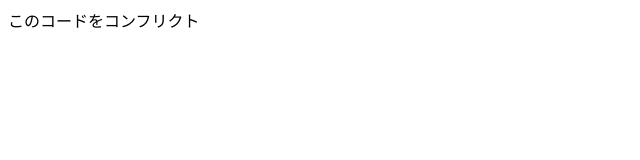
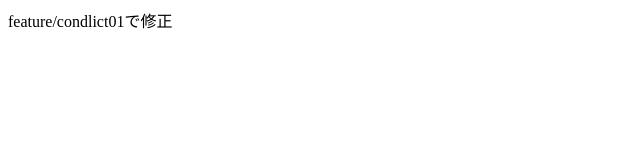
Before and after one commit to nakamura-toshiki/conflict-test, a plain HTML site: page index.html in a window 1280 px wide. Shown: the full height of the page, 0-640 px from the left. Drawn offline with Linux system fonts and the light colour scheme.

Commit message:
fix:テスト用修正

```diff
--- a/index.html
+++ b/index.html
@@ -1 +1 @@
-<p>このコードをコンフリクト</p>
+<p>feature/condlict01で修正</p>
```
